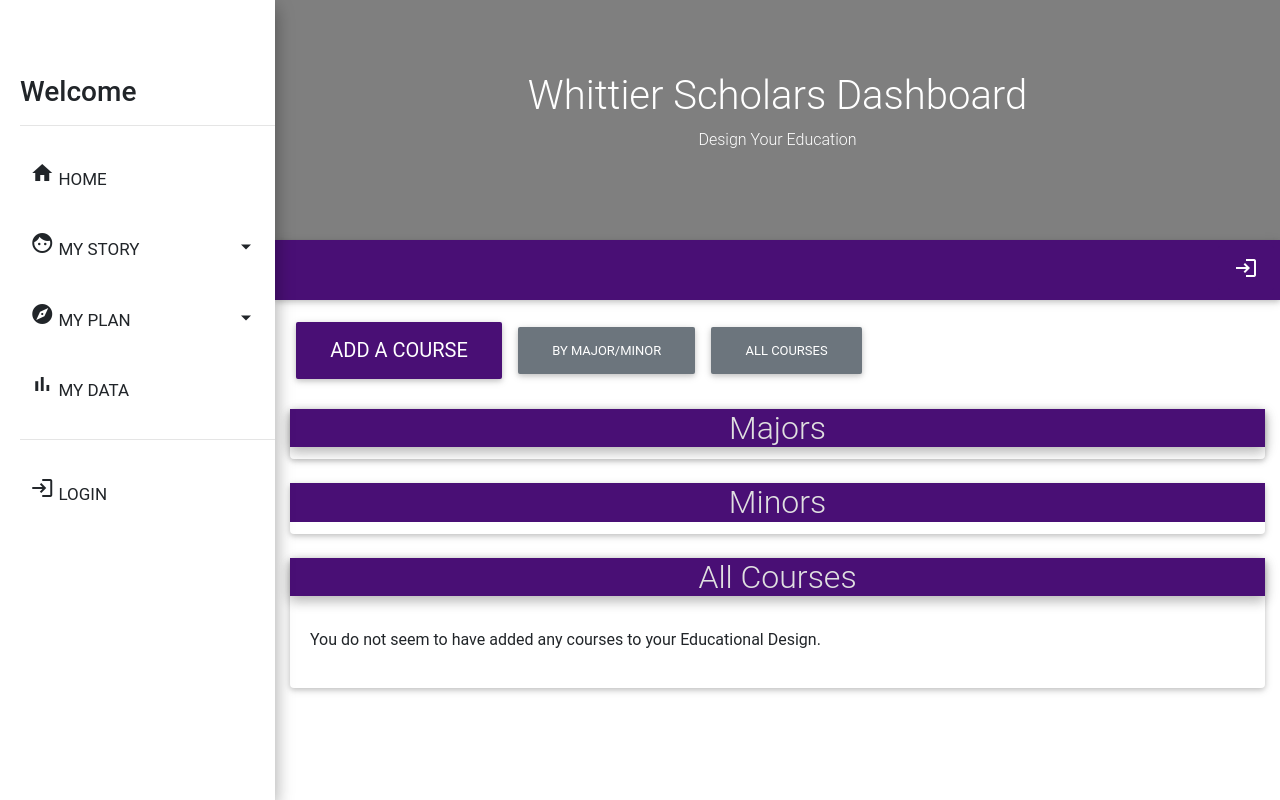
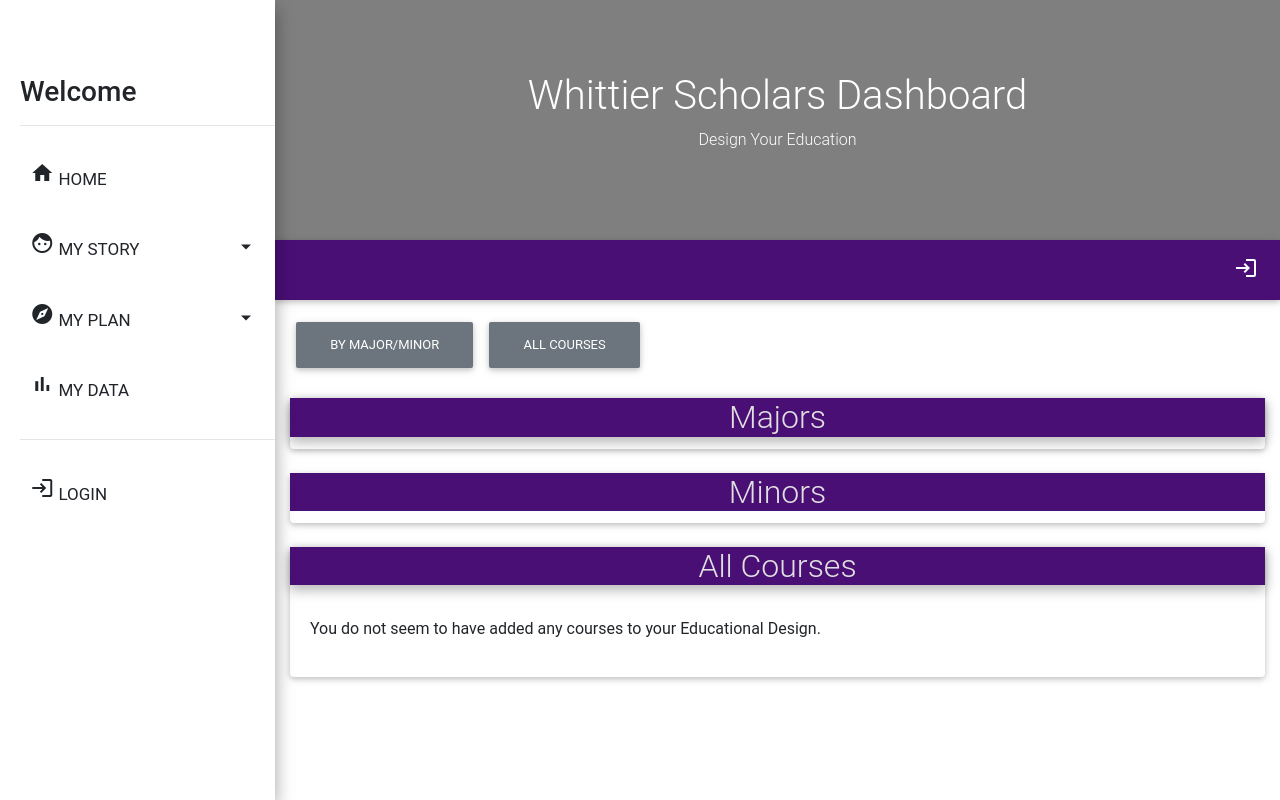
Before and after one commit to wck0/dashboard, a Django app: template dashboard_project/ed/templates/ed/sharedlist.html in a window 1280 px wide. Run offline with Django 3.2, Linux system fonts and the light colour scheme; the template is opened without the code that fills it, so the values that code supplies are empty; some libraries are stand-ins or nearby versions.

Commit message:
Fixed shared link

```diff
--- a/dashboard_project/ed/templates/ed/sharedlist.html
+++ b/dashboard_project/ed/templates/ed/sharedlist.html
@@ -3,7 +3,6 @@
 
 {% block content %}
 <div>
-    <a class="btn btn-primary" style="font-size: 20px;" href="{% url 'AddCourse' %}">Add a course</a>
     <button class="tablinks btn btn-secondary" onclick="openTab(event, 'majorCourses')" id="defaultOpen">By Major/Minor</button>
     <button class="tablinks btn btn-secondary" onclick="openTab(event, 'allCourses')" id="defaultOpen">All Courses</button>
 </div>
```
